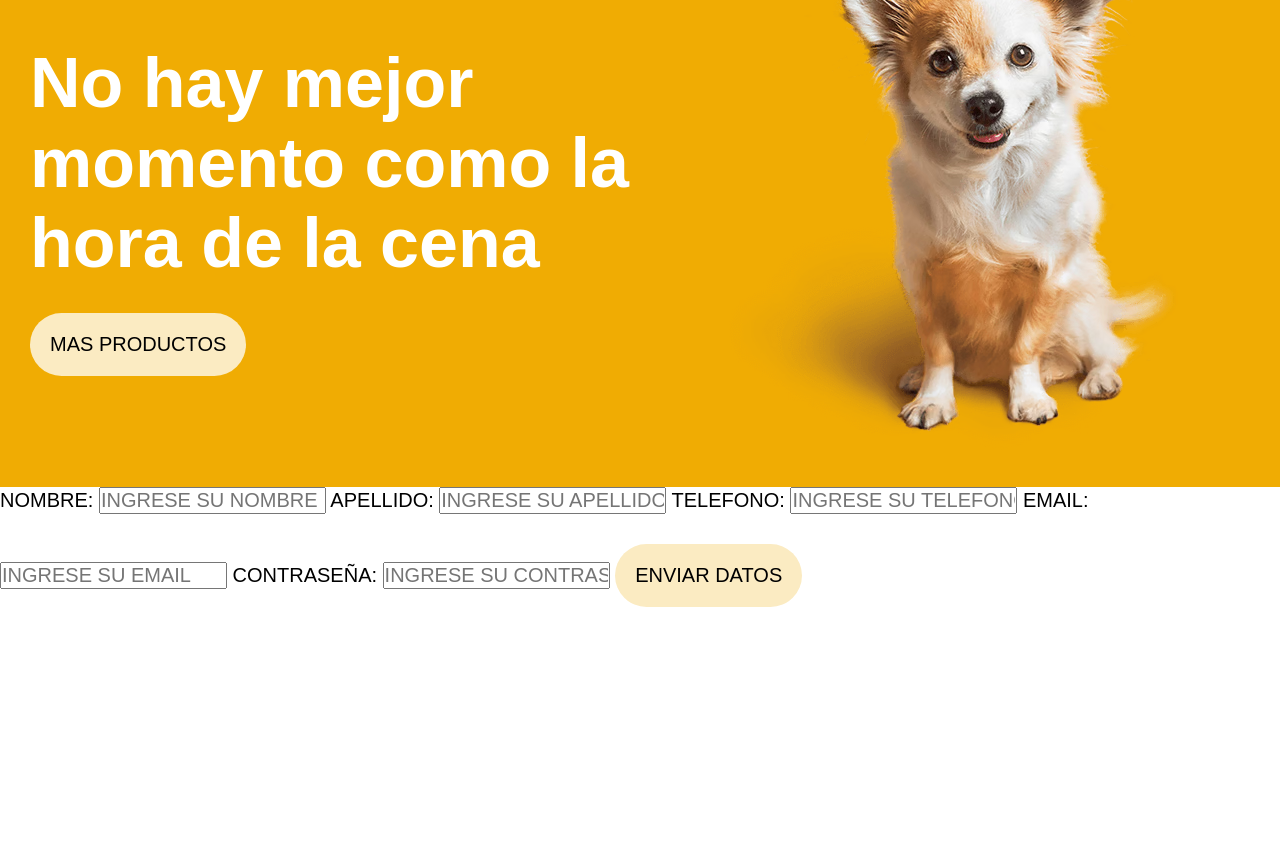
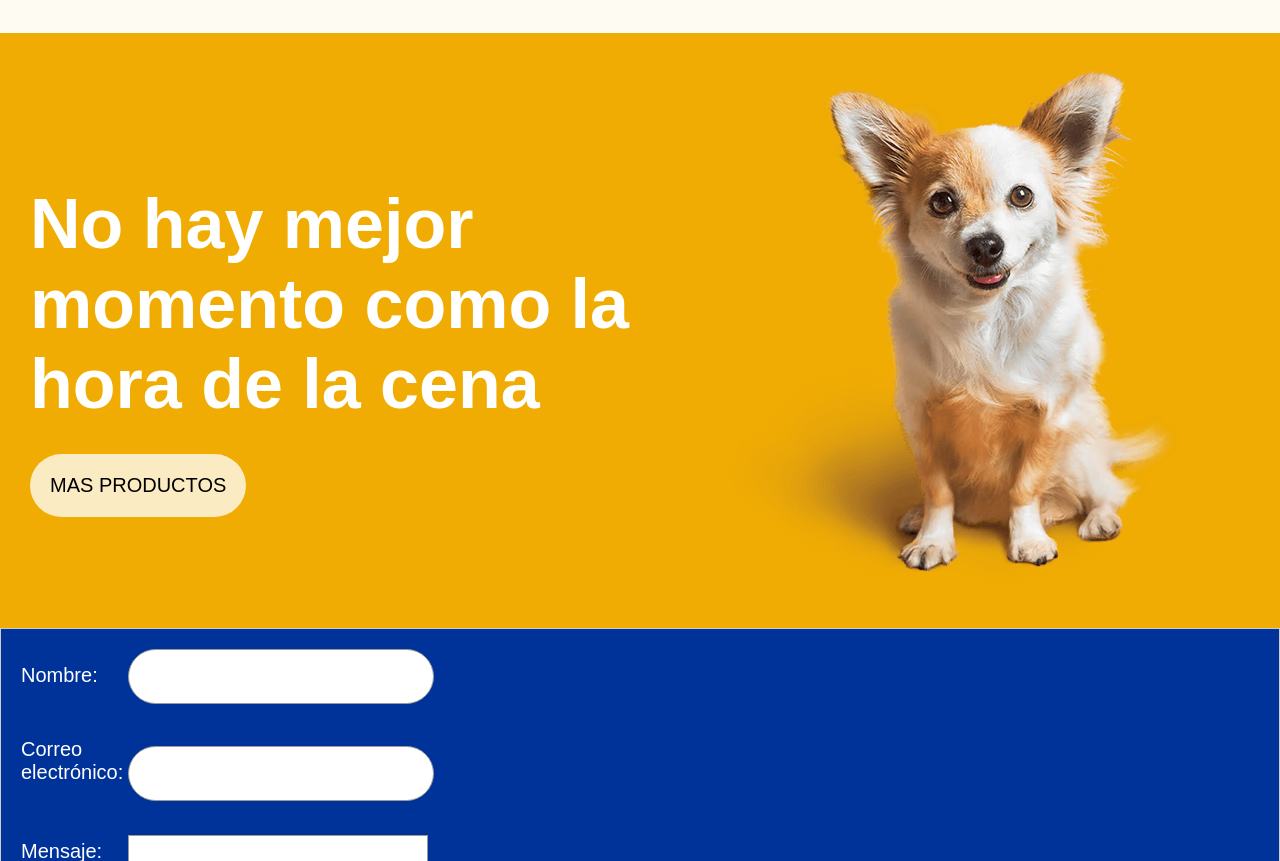
Before and after one commit to alexisb1994/Dog-Food, a plain HTML site: page index.html in a window 1280 px wide. Shown: the part 1939-2800 px from the top of the page. Before the commit the page ends 2546 px from the top, so only its background shows below. Drawn offline with Linux system fonts and the light colour scheme.

Commit message:
add:+contact

```diff
--- a/CSS/style.css
+++ b/CSS/style.css
@@ -14,21 +14,34 @@ body {
 }
 
 header {
-    max-width: 100%;
-    background: url(../assets/image/fondonaranja.avif) repeat;
+    /* max-width: 100%; */
+    /* background: url(../assets/image/fondonaranja.avif) no-repeat; */
 }
 
 .head {
     max-width: 100%;
-    display: flex;
-    flex-direction: row;
+    /* display: flex; */
+    background: url(../assets/image/fondonaranja.avif)no-repeat;
+border: none;
 
 }
+li,a {
+    text-decoration: none;
+    color:#000;
+    font-size: 25px;
+}
 
+.head1{
 
+    display: inline-block;
+    display: flex;
+    justify-content: end;
+}
+
+.head1 li{
+    margin-right: 20px;
+}
 .head2 {
-    flex: end;
-    justify-content: end;
 
 
 }
@@ -41,11 +54,12 @@ li {
 main {}
 
 .creemos {
+    width: 100%;
     background-image: url(../assets/image/fondonaranja.avif);
     background-size: 100% auto;
     display: flex;
     flex-direction: row;
-    max-width: max-content;
+    /* max-width: max-content; */
     padding: 30px;
 }
 
@@ -122,7 +136,7 @@ h2 {
 
     -webkit-transition: ease-out 0.4s;
     -moz-transition: ease-out 0.4s;
-    transition: ease-out 0.4s;
+    transition: ease-out 1.5s;
 }
 
 .cena h2 {
@@ -134,6 +148,9 @@ h2 {
 
 }
 
+.cena:hover {
+    box-shadow: inset 1857px 0 0 0 #D80286;
+}
 .but1 {
     margin-top: 30px;
     color: white;
@@ -146,6 +163,7 @@ h2 {
     -webkit-transition: ease-out 0.4s;
     -moz-transition: ease-out 0.4s;
     transition: ease-out 0.4s;
+    transition: 1s;
 }
 
 button {
@@ -162,10 +180,12 @@ button {
 
 button:hover {
     background-color: rgb(248, 201, 140);
+    transition: 0.7s;
 }
 
 .but1:hover {
     box-shadow: inset 400px 0 0 0 #D80286;
+    transition-duration: 0.7s;
 }
 
 @keyframes imagenes {
@@ -185,6 +205,95 @@ button:hover {
 }
 
 
-.cena:hover {
-    box-shadow: inset 1857px 0 0 0 #D80286;
+/* formulario */
+.formulario{
+    background-color:#003399 ;
+
 }
+
+form {
+    /* Centrar el formulario en la página */
+    margin: 0 auto;
+    /* width: 600px; */
+    /* Esquema del formulario */
+    padding: 1em;
+    border: 1px solid #ccc;
+
+    display: flex;
+    flex-direction: column;
+  }
+
+  ul {
+    list-style: none;
+    padding: 0;
+    margin: 0;
+  }
+  li{
+    display: block;
+  }
+  form li + li {
+    margin-top: 2%;
+  }
+
+  label {
+    /* Tamaño y alineación uniforme */
+    display: inline-block;
+    width: 90px;
+    text-align: left;
+    margin-right: 10px;
+    color: white;
+  }
+
+  input,
+  textarea {
+    /* Para asegurarse de que todos los campos de texto tienen la misma configuración de letra
+       Por defecto, las áreas de texto tienen un tipo de letra monoespaciada */
+    font: 1em sans-serif;
+
+    /* Tamaño uniforme del campo de texto */
+    width: 300px;
+    box-sizing: border-box;
+
+    /* Hacer coincidir los bordes del campo del formulario */
+    border: 1px solid #999;
+  }
+  textarea{
+    height: 100px;
+  }
+
+  input:focus,
+  textarea:focus {
+    /* Destacado adicional para elementos que tienen el cursor */
+    border-color: #000;
+  }
+
+  textarea {
+    /* Alinear los campos de texto multilínea con sus etiquetas */
+    vertical-align: top;
+  }
+
+  input {
+    height: 55px;
+    padding: 6px 15px !important;
+    font-size: 16px;
+    /* line-height: 1.42857; */
+    color: #1e1e1e;
+    background-color: white;
+    /* border: 2px solid #ebebeb; */
+    width: 306px !important;
+    resize: none;
+    margin-bottom: 9px;
+    border-radius: 28px !important;
+
+  }
+  .enviar{
+    margin-top: 30px;
+    color: black;
+    /* font-weight: bold; */
+    padding: 10px 30px;
+    border: 0px;
+    border-radius: 5px;
+    /* flex-direction: column; */
+    background-color: #fbebc2;
+    cursor: pointer;
+  }
--- a/index.html
+++ b/index.html
@@ -2,6 +2,7 @@
 <html lang="en">
 
 <head>
+    <meta name="viewport" content="width=device-width,initial-scale=1" />
     <meta charset="UTF-8">
     <meta name="viewport" content="width=device-width, initial-scale=1.0">
 
@@ -13,17 +14,15 @@
     <header>
         <section class="head">
             <!-- titulo -->
-            <div class="head1">
-                <H1>Recetas para todos los perros </H1>
+
+            <div>
+                <img width="302px" height="130px" src="./assets/image/logo.png" alt="Logo">
             </div>
-            <div>
-                    <img src="./image/logo.png" alt="Logo">
-                </div>
             <div class="head2">
 
                 <!-- nav -:es el navegador -->
                 <nav>
-                    <ol>
+                    <ul class="head1">
                         <li>
                             <a href="">Nuestros productos</a>
                         </li>
@@ -38,7 +37,7 @@
                         </li>
 
 
-                    </ol>
+                    </ul>
 
 
                 </nav>
@@ -62,7 +61,7 @@
             </div>
 
             <div>
-                <img src="./assets/image/hero-default-dog.avif" alt="foto de perro">
+                <img src="./assets/image/hero-default-dog.avif";" alt="foto de perro">
 
 
 
@@ -106,7 +105,7 @@
             </article>
             </SECtion>
         </div>
-        <SECtion><!-- SECCION 4- LA HORA DE LA CENA -->
+        <SECtion class="cena-efect"><!-- SECCION 4- LA HORA DE LA CENA -->
             <div class="cena">
                 <div>
                     <H2 class="subtitulos">No hay mejor momento como la hora de la cena</H2>
@@ -119,41 +118,35 @@
             </div>
         </SECtion>
 
-        <SEction><!-- SECCION 5- FORMULARIO -->
-            <!--formulario  -->
-            <form>
-                <LABEL>
-                    NOMBRE:
-                    <input type="text" name="nombre" id="name" placeholder="INGRESE SU NOMBRE">
 
-                </LABEL>
-                <LABEL>
-                    APELLIDO:
-                    <input type="text" name="apellido" id="ape" placeholder="INGRESE SU APELLIDO">
-
-                </LABEL>
-                <LABEL>
-                    TELEFONO:
-                    <input type="tel" name="telefono" id="tel" placeholder="INGRESE SU TELEFONO">
-
-                </LABEL>
-                <LABEL>
-                    EMAIL:
-                    <input type="email" name="email" id="mail" placeholder="INGRESE SU EMAIL">
-
-                </LABEL>
-                <LABEL>
-                    CONTRASEÑA:
-                    <input required type="password" name="contraseña" id="pass" placeholder="INGRESE SU CONTRASEÑA">
-
-                </LABEL>
-                <button type="submit">ENVIAR DATOS</button>
-
-            </form>
-        </SEction>
     </main>
     <footer>
+        <SEction class="formulario"><!-- SECCION 5- FORMULARIO -->
+            <!--formulario  -->
 
+            <form action="https://formspree.io/f/mjvnjldd" method="post">
+                <ul>
+                    <li>
+                        <label for="name">Nombre:</label>
+                        <input type="text" id="name" name="name" required />
+                    </li>
+                    <li>
+                        <label for="mail">Correo electrónico:</label>
+                        <input type="email" id="mail" name="email" required />
+                    </li>
+                    <li>
+                        <label for="msg">Mensaje:</label>
+                        <textarea id="msg" name="msg" required></textarea>
+                    </li>
+
+                </ul>
+                <br>
+                <div>
+                    <buttonc class="enviar" type="submit">ENVIAR </button>
+                </div>
+            </form>
+
+        </SEction>
     </footer>
 
 </body>
```
Also changed, not shown: assets/image/auto.png (added), assets/image/pedigree_logo_blue.png (added).
